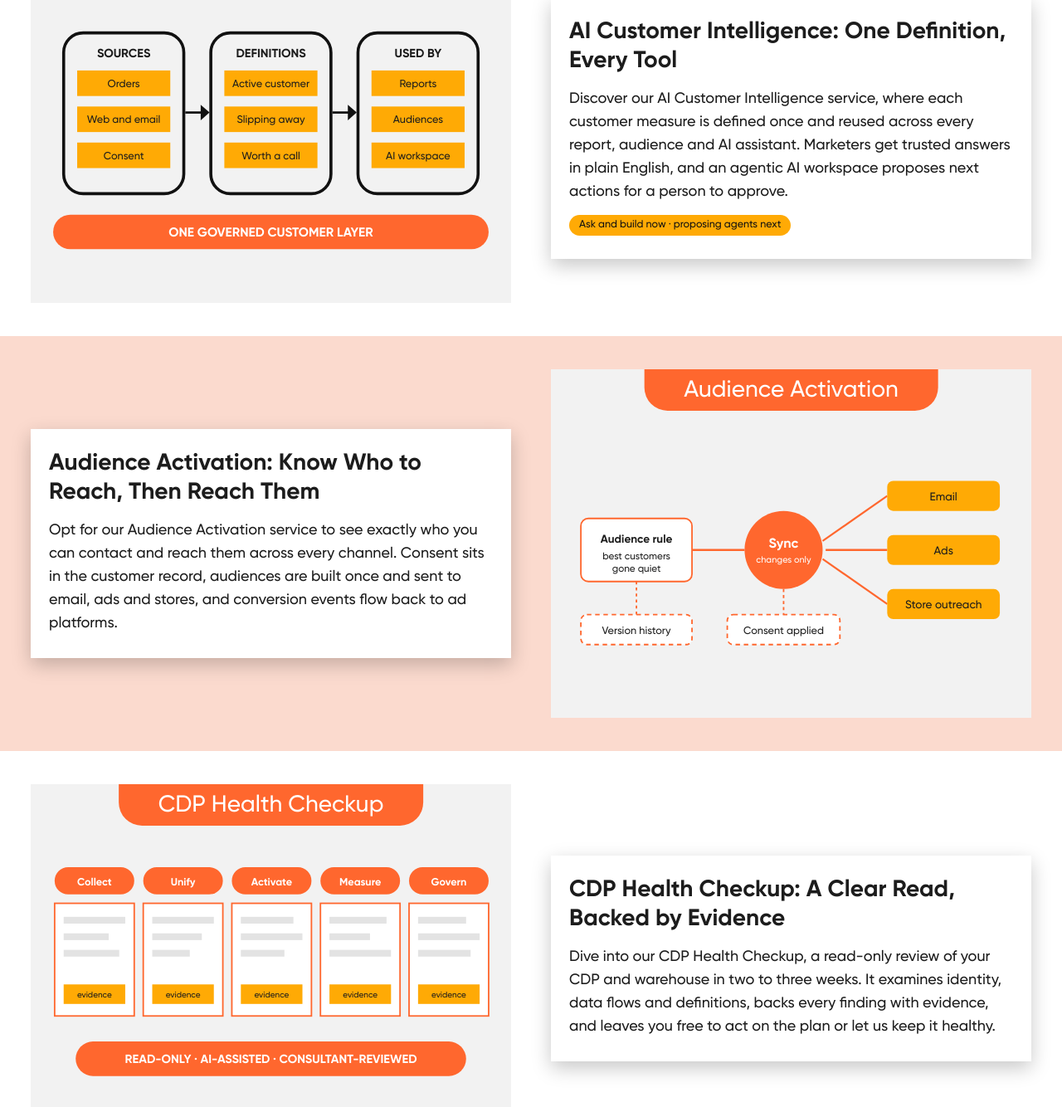
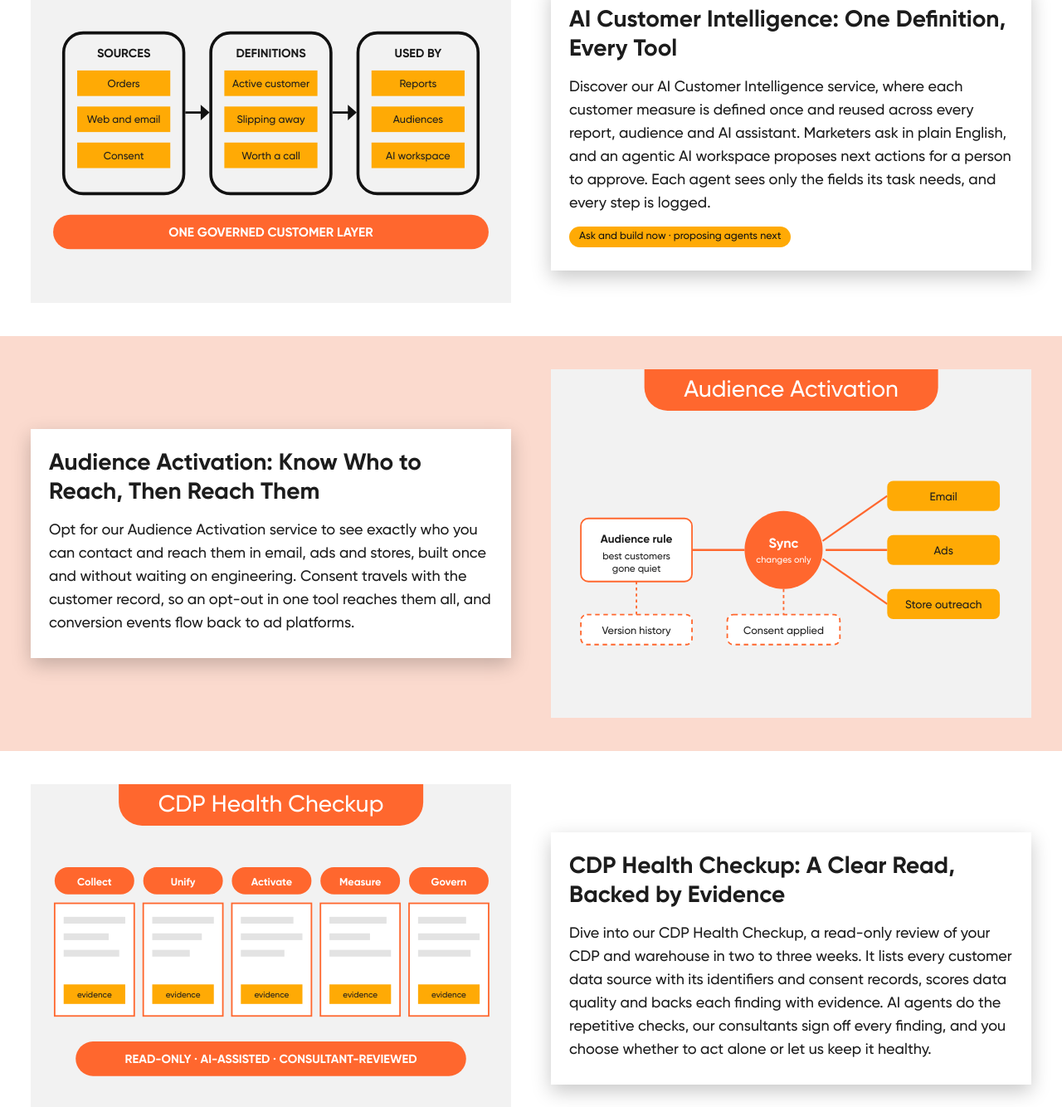
Before and after one commit to Lakshaypahuja21/cdp-page, a plain HTML site: page capabilities-overview-tile.html in a window 1280 px wide. Shown: the part 1153-2487 px from the top of the page at 83% size. Drawn offline with Linux system fonts and the light colour scheme.

Commit message:
Add specifics to the tile paragraphs
Adopted concrete ideas from the Australian CDP firms reviewed: a one-page match
policy with business-owner approval and human review of uncertain matches;
agents that see only the fields their task needs, with every step logged;
consent that travels with the profile so an opt-out reaches every sending tool,
and audiences built without waiting on engineering; a health checkup that lists
every source with its identifiers and consent records and scores data quality.
Headings, diagrams and wording style unchanged. No brand names.

Co-Authored-By: Claude Sonnet 5.5 <noreply@anthropic.com>

```diff
--- a/capabilities-overview-tile.html
+++ b/capabilities-overview-tile.html
@@ -249,7 +249,7 @@ section.blk>p.intro:empty{margin:6px 0 0}
 
 <section class="band peach" aria-labelledby="s1"><div class="row">
   <div class="sc"><h2 id="s1">Customer Foundation: One Customer Across Every Channel</h2>
-    <p>Explore our Customer Foundation service, which joins store, web, email and loyalty records into one customer through clear, documented matching rules. Every tool then works from the same record, so no customer is counted twice and no two people are merged by mistake.</p></div>
+    <p>Explore our Customer Foundation service, which joins store, web, email and loyalty records into one customer through a one-page match policy: which identifiers to trust, in what order, and what must never merge. Your business owners approve the rules, and uncertain matches are reviewed by people before any record merges.</p></div>
   <div class="gfx"><div class="pill">Customer Foundation</div>
     <svg viewBox="0 0 600 340" role="img" aria-label="Five source records converge into one customer record that carries consent, value and history">
       <defs><marker id="a1" markerWidth="8" markerHeight="8" refX="6" refY="4" orient="auto"><path d="M0 0 L8 4 L0 8 z" fill="#FF672E"/></marker></defs>
@@ -279,7 +279,7 @@ section.blk>p.intro:empty{margin:6px 0 0}
 
 <section class="band" aria-labelledby="s2"><div class="row flip">
   <div class="sc"><h2 id="s2">AI Customer Intelligence: One Definition, Every Tool</h2>
-    <p>Discover our AI Customer Intelligence service, where each customer measure is defined once and reused across every report, audience and AI assistant. Marketers get trusted answers in plain English, and an agentic AI workspace proposes next actions for a person to approve.</p><span class="tag">Ask and build now &middot; proposing agents next</span></div>
+    <p>Discover our AI Customer Intelligence service, where each customer measure is defined once and reused across every report, audience and AI assistant. Marketers ask in plain English, and an agentic AI workspace proposes next actions for a person to approve. Each agent sees only the fields its task needs, and every step is logged.</p><span class="tag">Ask and build now &middot; proposing agents next</span></div>
   <div class="gfx"><div class="pill">AI Customer Intelligence</div>
     <svg viewBox="0 0 600 340" role="img" aria-label="Sources feed one set of governed definitions, which reports, audiences and the AI assistant all use">
       <g fill="none" stroke="#111" stroke-width="4">
@@ -306,7 +306,7 @@ section.blk>p.intro:empty{margin:6px 0 0}
 
 <section class="band peach" aria-labelledby="s3"><div class="row">
   <div class="sc"><h2 id="s3">Audience Activation: Know Who to Reach, Then Reach Them</h2>
-    <p>Opt for our Audience Activation service to see exactly who you can contact and reach them across every channel. Consent sits in the customer record, audiences are built once and sent to email, ads and stores, and conversion events flow back to ad platforms.</p></div>
+    <p>Opt for our Audience Activation service to see exactly who you can contact and reach them in email, ads and stores, built once and without waiting on engineering. Consent travels with the customer record, so an opt-out in one tool reaches them all, and conversion events flow back to ad platforms.</p></div>
   <div class="gfx"><div class="pill">Audience Activation</div>
     <svg viewBox="0 0 600 340" role="img" aria-label="One audience rule is synced, changes only, to email, ads and store outreach, with version history kept">
       <g stroke="#FF672E" stroke-width="2.5" fill="none"><path d="M168 150 H238"/><path d="M342 138 L428 78"/><path d="M346 150 H428"/><path d="M342 162 L428 222"/></g>
@@ -326,7 +326,7 @@ section.blk>p.intro:empty{margin:6px 0 0}
 
 <section class="band" aria-labelledby="s4"><div class="row flip">
   <div class="sc"><h2 id="s4">CDP Health Checkup: A Clear Read, Backed by Evidence</h2>
-    <p>Dive into our CDP Health Checkup, a read-only review of your CDP and warehouse in two to three weeks. It examines identity, data flows and definitions, backs every finding with evidence, and leaves you free to act on the plan or let us keep it healthy.</p></div>
+    <p>Dive into our CDP Health Checkup, a read-only review of your CDP and warehouse in two to three weeks. It lists every customer data source with its identifiers and consent records, scores data quality and backs each finding with evidence. AI agents do the repetitive checks, our consultants sign off every finding, and you choose whether to act alone or let us keep it healthy.</p></div>
   <div class="gfx"><div class="pill">CDP Health Checkup</div>
     <svg viewBox="0 0 600 340" role="img" aria-label="Five areas reviewed: collect, unify, activate, measure and govern">
       <g text-anchor="middle" font-size="14">
```
Also changed, not shown: index.html (+4 -4 lines).
